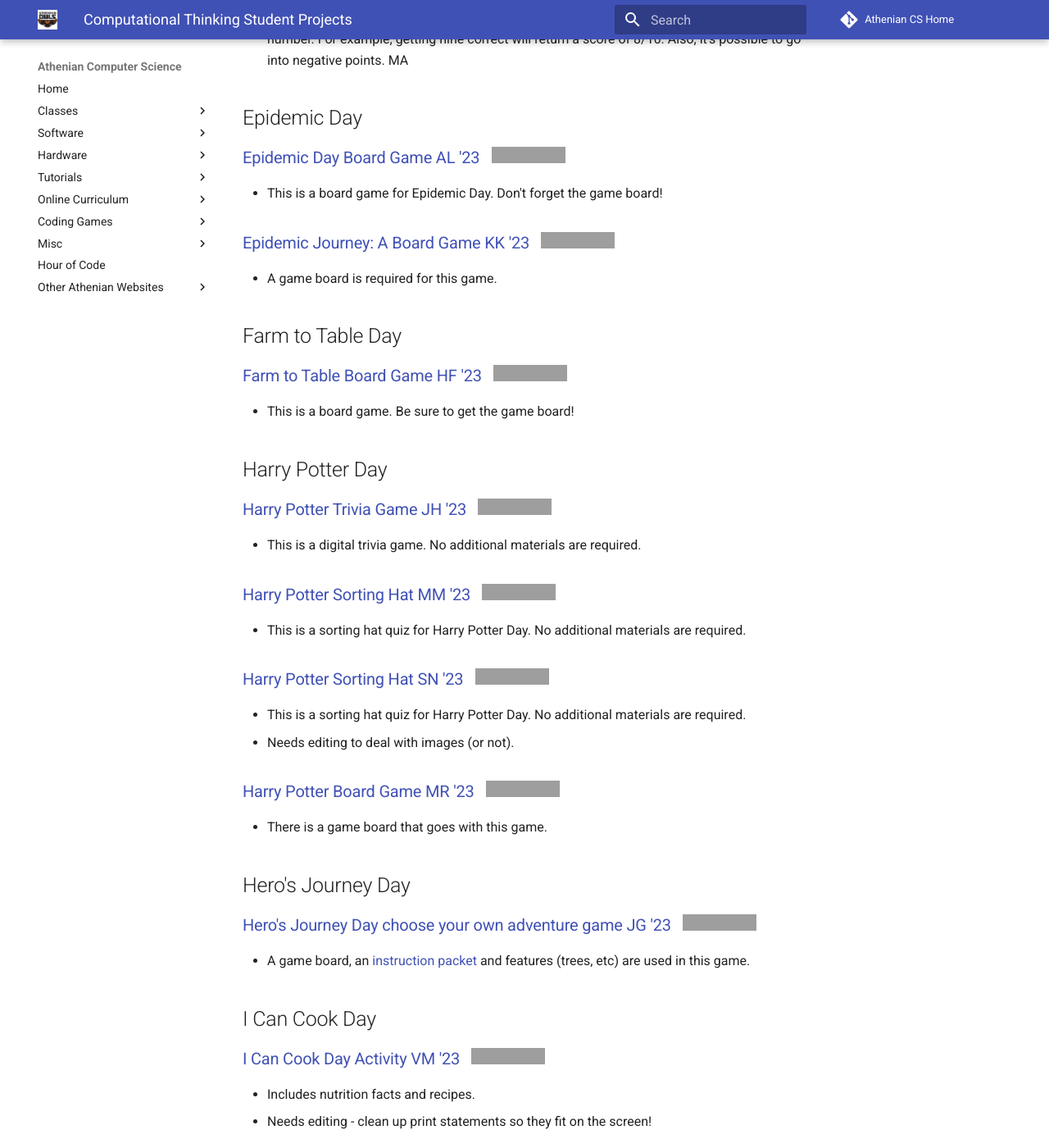
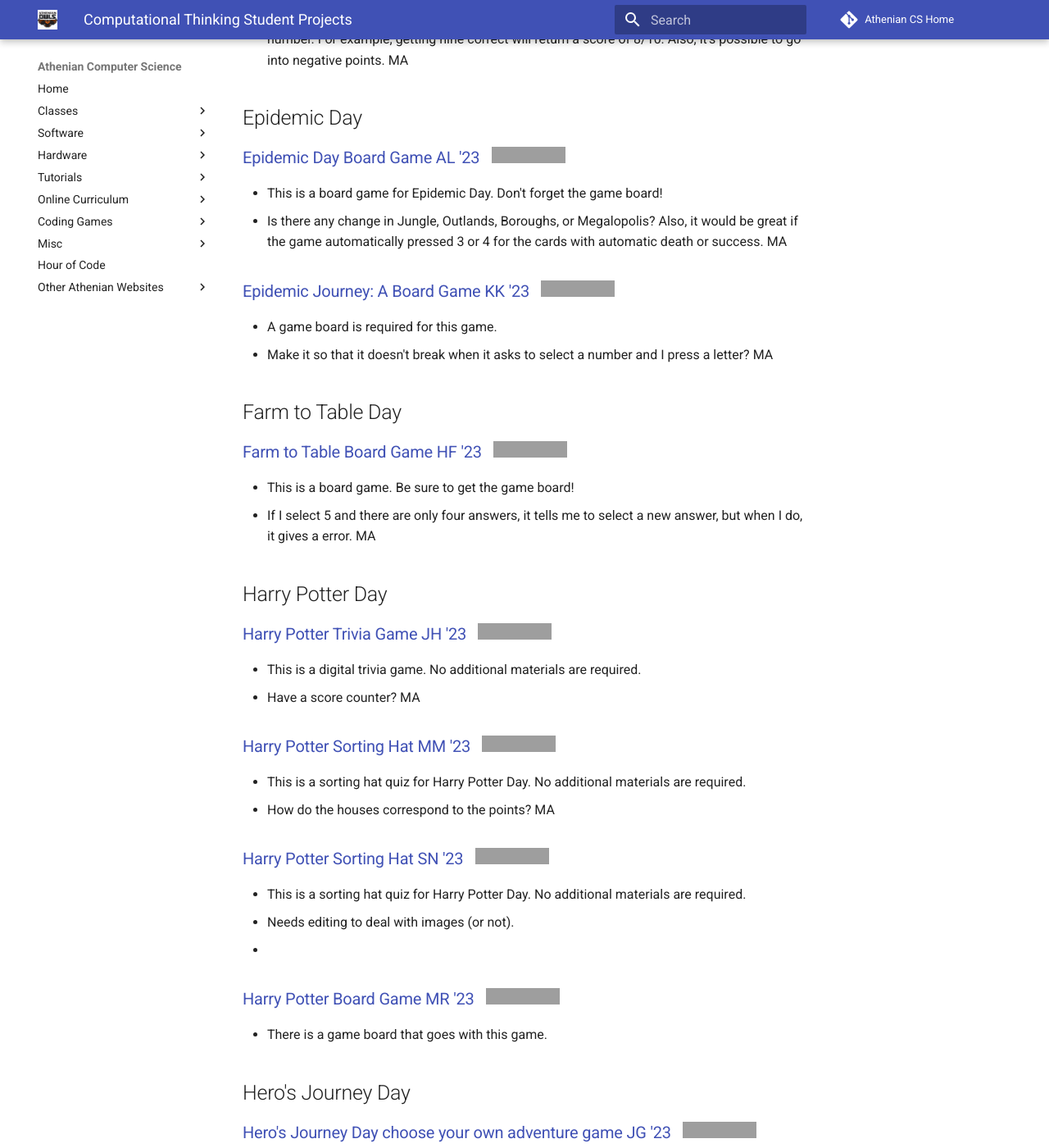
Before and after one commit to athenian-computational-thinking/athenian-cs-mkdocs, an MkDocs documentation site: the page built from docs/ct-projects.md, in a window 1280 px wide and 1400 px high, scrolled down 1436 px, cut to the strip 0-1400 px from the top of the window. Shown: the whole strip at 82% size. Built offline with MkDocs 1.6.1 and Material for MkDocs 9.7.7, drawn with Linux system fonts in a browser that asks for light colours; comment, search, counter and statistics services are not loaded; grey boxes are pictures that could not be loaded.

Commit message:
Update ct-projects.md

```diff
--- a/docs/ct-projects.md
+++ b/docs/ct-projects.md
@@ -33,34 +33,39 @@ These are programs written by the 9th grade Computational Thinking students for
 
 ### [Conservatory of Flowers Quiz Game CK '23](https://github.com/athenian-ct-projects/Conservatory-of-Flowers-CK) &nbsp; [![Run on Repl.it](https://repl.it/badge/github/athenian-ct-projects/Conservatory-of-Flowers-CK)](https://repl.it/github/athenian-ct-projects/Conservatory-of-Flowers-CK)
 * This is a true/false game for the Conservatory of Flowers focus day.
-* Maybe don't take off points when it's wrong. Otherwise, it's always going to return an even number. For example, getting nine correct will return a score of 8/10. Also, it's possible to go into negative points. MA
+* Maybe don't take off points when it's wrong. Otherwise, it's always going to return an even number. For example, getting
+nine correct will return a score of 8/10. Also, it's possible to go into negative points. MA
 
 ## Epidemic Day
 
 ### [Epidemic Day Board Game AL '23](https://github.com/athenian-ct-projects/Epidemic-Day-AL) &nbsp; [![Run on Repl.it](https://repl.it/badge/github/athenian-ct-projects/Epidemic-Day-AL)](https://repl.it/github/athenian-ct-projects/Epidemic-Day-AL)
 * This is a board game for Epidemic Day. Don't forget the game board!
+* Is there any change in Jungle, Outlands, Boroughs, or Megalopolis? Also, it would be great if the game automatically pressed 3 or 4 for the cards with automatic death or success. MA
 
 ### [Epidemic Journey: A Board Game KK '23](https://github.com/athenian-ct-projects/Epidemic-Day-KK) &nbsp; [![Run on Repl.it](https://repl.it/badge/github/athenian-ct-projects/Epidemic-Day-KK)](https://repl.it/github/athenian-ct-projects/Epidemic-Day-KK)
 * A game board is required for this game.
-
+* Make it so that it doesn't break when it asks to select a number and I press a letter? MA
 
 ## Farm to Table Day
 
 ### [Farm to Table Board Game HF '23](https://github.com/athenian-ct-projects/Farm-to-Table-Day-HF) &nbsp; [![Run on Repl.it](https://repl.it/badge/github/athenian-ct-projects/Farm-to-Table-Day-HF)](https://repl.it/github/athenian-ct-projects/Farm-to-Table-Day-HF)
 * This is a board game. Be sure to get the game board!
-
+* If I select 5 and there are only four answers, it tells me to select a new answer, but when I do, it gives a error. MA
 
 ## Harry Potter Day
 
 ### [Harry Potter Trivia Game JH '23](https://github.com/athenian-ct-projects/Harry-Potter-Day-JH) &nbsp; [![Run on Repl.it](https://repl.it/badge/github/athenian-ct-projects/Harry-Potter-Day-JH)](https://repl.it/github/athenian-ct-projects/Harry-Potter-Day-JH)
 * This is a digital trivia game. No additional materials are required.
+* Have a score counter? MA
 
 ### [Harry Potter Sorting Hat MM '23](https://github.com/athenian-ct-projects/Harry-Potter-Day-MM) &nbsp; [![Run on Repl.it](https://repl.it/badge/github/athenian-ct-projects/Harry-Potter-Day-MM)](https://repl.it/github/athenian-ct-projects/Harry-Potter-Day-MM)
 * This is a sorting hat quiz for Harry Potter Day. No additional materials are required.
+* How do the houses correspond to the points? MA
 
 ### [Harry Potter Sorting Hat SN '23](https://github.com/athenian-ct-projects/Harry-Potter-Day-SN) &nbsp; [![Run on Repl.it](https://repl.it/badge/github/athenian-ct-projects/Harry-Potter-Day-SN)](https://repl.it/github/athenian-ct-projects/Harry-Potter-Day-SN)
 * This is a sorting hat quiz for Harry Potter Day. No additional materials are required.
 * Needs editing to deal with images (or not).
+*
 
 ### [Harry Potter Board Game MR '23](https://github.com/athenian-ct-projects/Harry-Potter-Day-MR) &nbsp; [![Run on Repl.it](https://repl.it/badge/github/athenian-ct-projects/Harry-Potter-Day-MR)](https://repl.it/github/athenian-ct-projects/Harry-Potter-Day-MR)
 * There is a game board that goes with this game.
```
